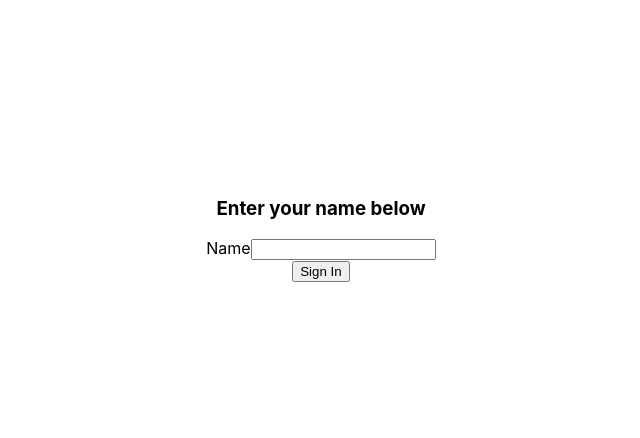
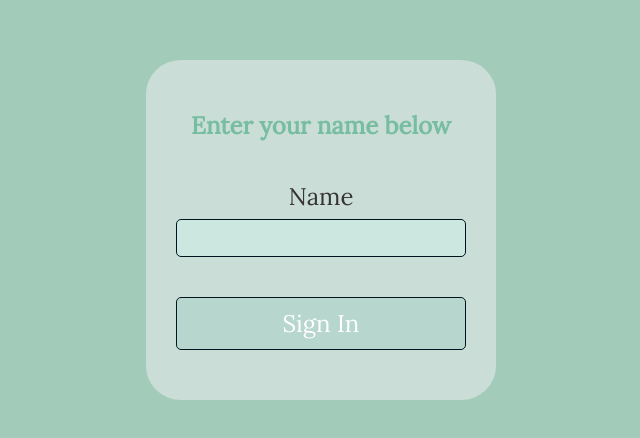
Before and after one commit to nadirao/TrackMyCode, a React (Create React App) app: page /search in a window 1280 px wide. Shown: the part 170-608 px from the top of the page, without its empty margins (319-959 px from the left). Built offline with nearby package versions, Linux system fonts and the light colour scheme.

Commit message:
sign up page styling done

```diff
--- a/src/pages/Search/Search.js
+++ b/src/pages/Search/Search.js
@@ -35,8 +35,8 @@ export default function Search({ fetchChallenge, challenge, loading, setLoading
         <input className="search" type="submit" value="Search" />
       </form>
       {loading ? (
-      <div style={{ margin: "25%" }}>
-        <Card sx={{ maxWidth: 545 }}>
+      <div style={{ margin: "15%" }}>
+        <Card sx={{ maxWidth: 500 }}>
           <CardMedia
             component="img"
             height="140"
--- /dev/null
+++ b/src/pages/SignUpPage/SignUpPage.css
@@ -0,0 +1,90 @@
+@import url('https://fonts.googleapis.com/css2?family=Lora&display=swap');
+
+* {
+  box-sizing: border-box;
+  font-family: 'Lora', sans-serif;
+}
+
+html,
+body {
+  margin: 0;
+}
+
+.full-screen-container {
+  background-color: rgb(163, 203, 186);
+  height: 100vh;
+  width: 100vw;
+  background-size: cover;
+  background-position: center;
+  display: flex;
+  align-items: center;
+  justify-content: center;
+}
+
+.login-container {
+  background-color: hsla(203, 17%, 91%, 0.6);
+  border-radius: 10%;
+  padding: 50px 30px;
+  min-width: 350px;
+  width: 50%;
+  max-width: 350px;
+}
+
+.login-title {
+  color: #77bda1;
+  text-align: center;
+  margin: 0;
+  margin-bottom: 40px;
+  font-size: 1.5em;
+}
+
+.input-group {
+  display: flex;
+  flex-direction: column;
+  margin-bottom: 20px;
+}
+
+.input-group label {
+  color: #373434;
+  font-weight: lighter;
+  font-size: 1.5em;
+  margin-bottom: 7px;
+}
+
+.input-group input {
+  font-size: 1.5em;
+  padding: 0.1em 0.25em;
+  background-color: hsla(170, 81%, 89%, 0.3);
+  border: 1px solid hsl(201, 100%, 6%);
+  outline: none;
+  border-radius: 5px;
+  color: #080808;
+  font-weight: lighter;
+  text-align: center;
+}
+
+.input-group input:focus {
+  border: 1px solid hsl(125, 33%, 66%);
+}
+
+.login-button {
+  padding: 10px 30px;
+  width: 100%;
+  border-radius: 5px;
+  background: hsla(170, 69%, 34%, 0.1);
+  border: 1px solid hsl(199, 93%, 6%);
+  outline: none;
+  font-size: 1.5em;
+  color: #fff;
+  font-weight: lighter;
+  margin-top: 20px;
+  cursor: pointer;
+}
+
+.login-button:hover {
+  background-color: hsla(140, 22%, 41%, 0.3);
+}
+
+.login-button:focus {
+  background-color: hsla(155, 19%, 35%, 0.5);
+}
--- a/src/pages/SignUpPage/SignUpPage.js
+++ b/src/pages/SignUpPage/SignUpPage.js
@@ -1,4 +1,5 @@
 import { useState } from "react"
+import './SignUpPage.css'
 
 export default function SignUpPage(props) {
   const [inputValue, setInputValue] = useState("")
```
